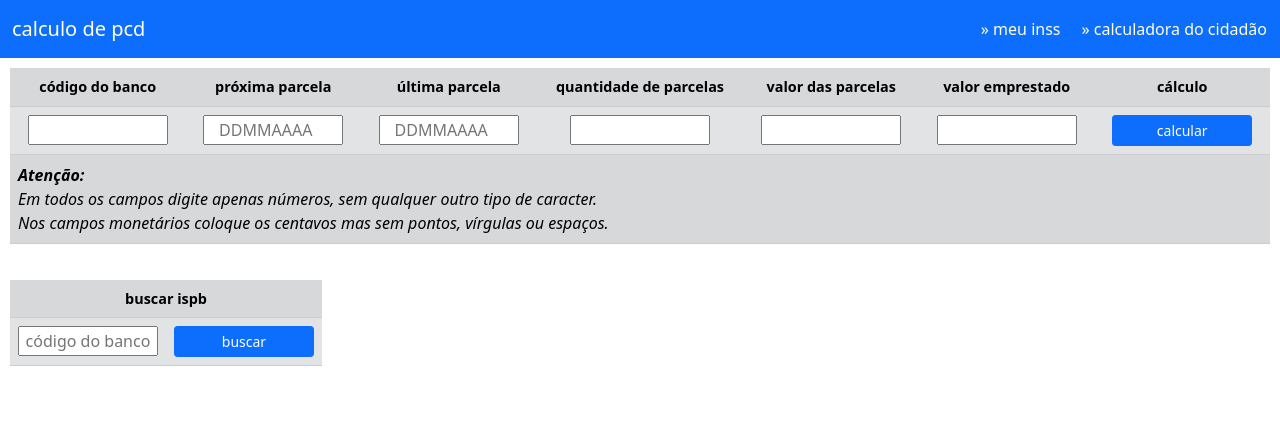
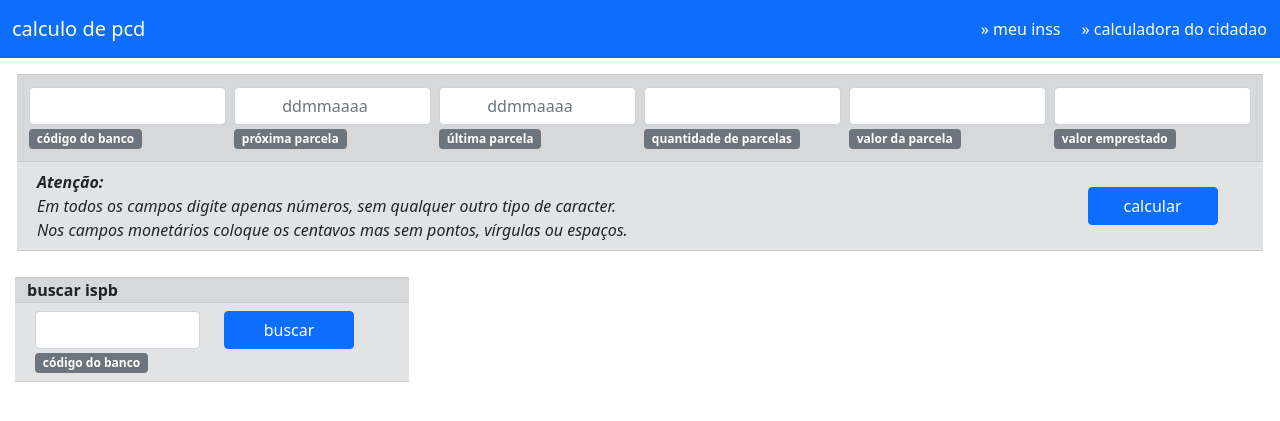
Before and after one commit to rcaliman/pcd, a Flask app: page / in a window 1280 px wide. Shown: the top 421 px of the page. Run offline with Flask 2, Linux system fonts and the light colour scheme.

Commit message:
mudanca de tabelas para grids do bootstrap

```diff
--- a/app.py
+++ b/app.py
@@ -84,5 +84,5 @@ def buscar_ispb():
         banco=banco)
 
 
-app.run(host='0.0.0.0', port=5004)
-#app.run(port=5004, debug=True)
+#app.run(host='0.0.0.0', port=5004)
+app.run(port=5004, debug=True, host='0.0.0.0')
--- a/templates/base.html
+++ b/templates/base.html
@@ -20,19 +20,30 @@
         }
 
         input {
-            width: 140px;
             text-align: center;
+        }
+        .inputs{
+            background-color: #d7d8da;
+            border-top: 1px #cbccce solid;
+            border-bottom: 1px #cbccce solid;
+            margin-left: 5px;
+            margin-right: 5px;
+        }
+        .inputs2{
+            background-color: #e2e3e5;
+            border-bottom: 1px #cbccce solid;
+            margin-left: 5px;
+            margin-right: 5px;
         }
 
         .btn {
-            width: 140px;
+            width: 130px;
         }
 
         th {
             text-align: center;
             font-size: 0.9em;
         }
-
         .centro {
             text-align: center;
         }
@@ -69,12 +80,11 @@
                         </td>
                         <td>
                             <a href='https://www3.bcb.gov.br/CALCIDADAO/publico/exibirFormFinanciamentoPrestacoesFixas.do?method=exibirFormFinanciamentoPrestacoesFixas'
-                                target=#>» calculadora do cidadão</a>
+                                target=#>» calculadora do cidadao</a>
                         </td>
                     </tr>
                 </table>
             </span>
-        </div>
         </div>
     </nav>
     {% block conteudo %}
--- a/templates/inicio.html
+++ b/templates/inicio.html
@@ -2,57 +2,75 @@
 
 {% block conteudo %}
 
-<div class='form'>
 <form name="pcd" method="post" action="/calculo">
-        <table class='table table-secondary table-striped'>
-            <tr>
-                <th>código do banco</th>
-                <th>próxima parcela</th>
-                <th>última parcela</th>
-                <th>quantidade de parcelas</th>
-                <th>valor das parcelas</th>
-                <th>valor emprestado</th>
-                <th>cálculo</th>
-            </tr>
-            <tr>
-                <td class='centro'><input type="number" name="banco" required></td>
-                <td class='centro'><input type="number" name="data_proxima_parcela" placeholder="DDMMAAAA" required></td>
-                <td class='centro'><input type="number" name="data_ultima_parcela" placeholder="DDMMAAAA" required></td>
-                <td class='centro'><input type="number" name="quantidade_de_parcelas" required></td>
-                <td class='centro'><input type="number" name="valor_da_parcela" required></td>
-                <td class='centro'><input type="number" name="valor_emprestado" required></td>
-                <td class='centro'>
-                        <button class="btn btn-primary btn-sm">calcular</button>
-                </td>
-            </tr>
-            <tr>
-                <td colspan=7>
-                    <em><b>Atenção:</b><br>
+    <div class='container-fluid'>
+        <div class='row mt-3 p-2 inputs'>
+            <div class='col-sm-12 col-md-4 col-lg-2 p-1'>
+                <input class='form-control' type="number" name="banco" id='banco' required>
+                <span class="badge bg-secondary">código do banco</span>
+            </div>
+            <div class='col-sm-12 col-md-4 col-lg-2 p-1'>
+                <input class='form-control' placeholder='ddmmaaaa' type="number" id='proxima-parcela'
+                    name="data_proxima_parcela" required>
+                <span class="badge bg-secondary">próxima parcela</span>
+            </div>
+            <div class='col-sm-12 col-md-4 col-lg-2 p-1'>
+                <input class='form-control' placeholder='ddmmaaaa' type="number" id='ultima-parcela'
+                    name="data_ultima_parcela" required>
+                <span class="badge bg-secondary">última parcela</span>
+            </div>
+            <div class='col-sm-12 col-md-4 col-lg-2 p-1'>
+                <input class='form-control' type="number" id='quantidade-de-parcelas' name="quantidade_de_parcelas"
+                    required>
+                <span class="badge bg-secondary">quantidade de parcelas</span>
+            </div>
+            <div class='col-sm-12 col-md-4 col-lg-2 p-1'>
+                <input class='form-control' type="number" id='valor-da-parcela' name="valor_da_parcela" required>
+                <span class="badge bg-secondary">valor da parcela</span>
+            </div>
+            <div class='col-sm-12 col-md-4 col-lg-2 p-1'>
+                <input class='form-control' id='valor-emprestado' type="number" name="valor_emprestado" required>
+                <span class="badge bg-secondary">valor emprestado</span>
+            </div>
+        </div>
+
+
+        <div class='row p-2 inputs2'>
+            <div class='col-sm-12 col-md-10'>
+                <em>
+                    <b>Atenção:</b><br>
                     Em todos os campos digite apenas números, sem qualquer outro tipo de caracter.<br>
                     Nos campos monetários coloque os centavos mas sem pontos, vírgulas ou espaços.
                 </em>
-                </td>
-            </tr>
-        </table>
+            </div>
+            <div class='col-sm-12 col-md-2 p-1 justify-content-sm-center d-flex align-items-center'>
+                <div>
+                    <button id='calcular' class="btn btn-primary">calcular</button>
+                </div>
+            </div>
+        </div>
+    </div>
 </form>
-</div>
 
 <form name="busca_ispb" method="post" action="/buscar_ispb" class='form'>
-        <table class='table table-secondary table-striped d-block'>
-            <tr>
-                <th colspan=2>
-                    buscar ispb
-                </th>
-            </tr>
-            <tr>
-                <td>
-                    <input type='text' name='codigo_banco' placeholder="código do banco" required>
-                </td>
-                <td>
-                    <button class='btn btn-primary btn-sm'>buscar</button>
-                </td>
-            </tr>
-        </table>
+    <div class='row'>
+        <div class='col-sm-12 col-md-6 col-lg-4'>
+            <div class='row mt-3 inputs'>
+                <div class='col-12'>
+                    <b>buscar ispb</b>
+                </div>
+            </div>
+            <div class='row p-2 inputs2'>
+                <div class='col-6'>
+                    <input class='form-control' type='text' name='codigo_banco' required>
+                    <span class="badge bg-secondary">código do banco</span>
+                </div>
+                <div class='col-2'>
+                    <button class='btn btn-primary'>buscar</button>
+                </div>
+            </div>
+        </div>
+    </div>
 </form>
 
 {% endblock %}
--- a/templates/ispb.html
+++ b/templates/ispb.html
@@ -18,4 +18,5 @@
         </tr>
     </table>
 </div>
+
 {% endblock %}
```
Lines whose indentation alone changed are shown as unchanged.
